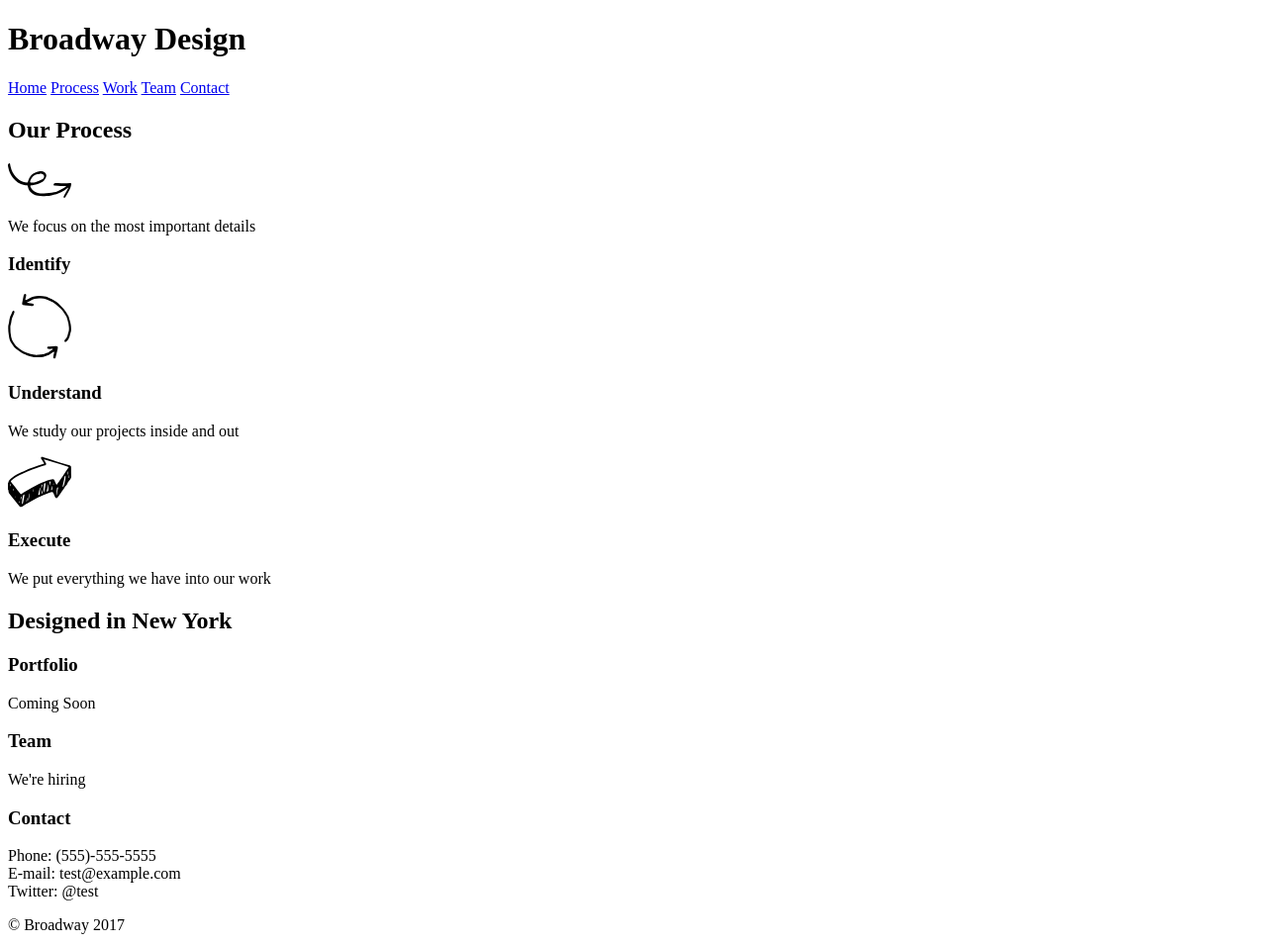
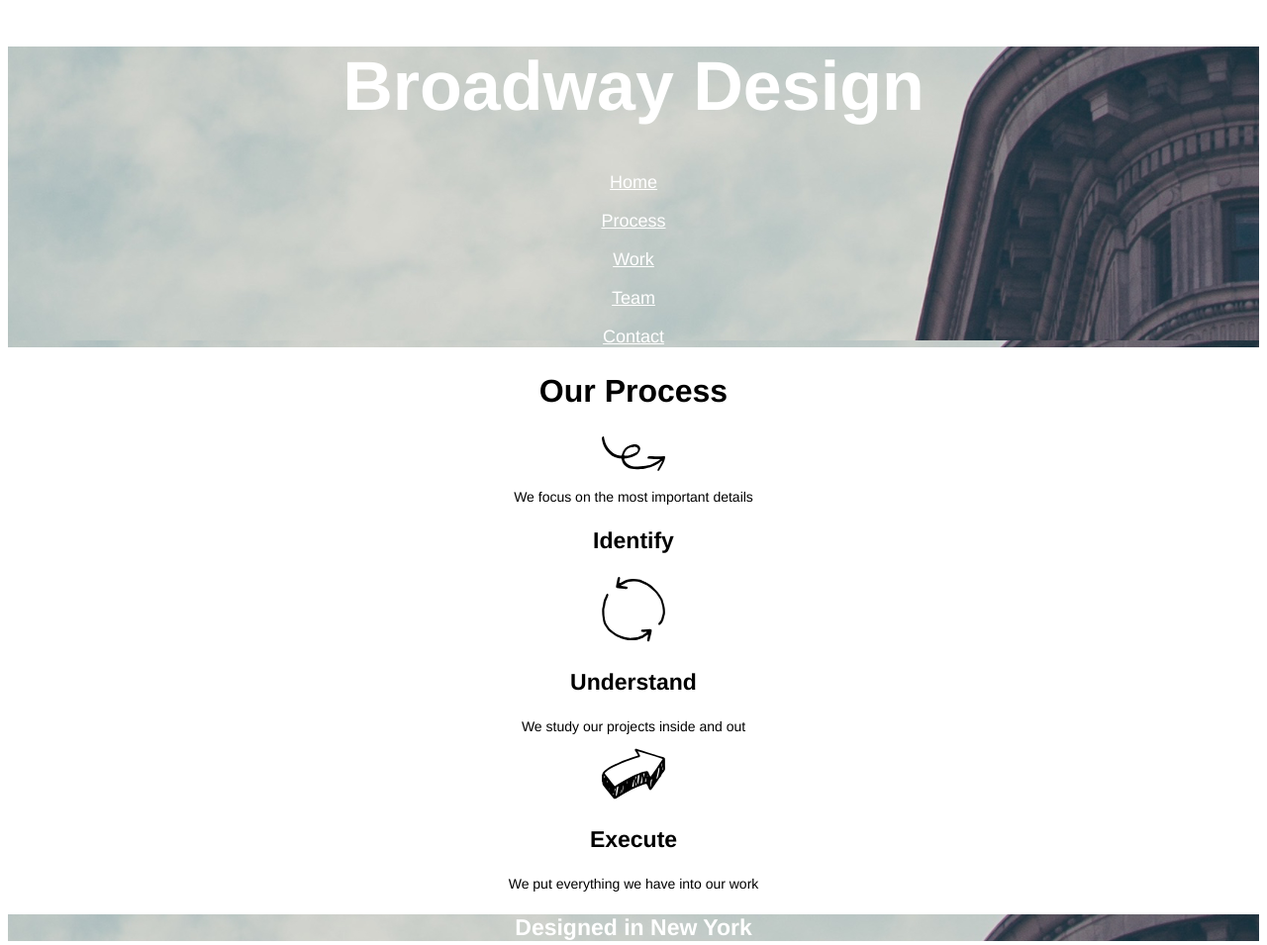
Before and after one commit to gina2014/broadway, a plain HTML site: page index.html in a window 1280 px wide. Shown: the top 955 px of the page at 99% size. Drawn offline with Linux system fonts and the light colour scheme.

Commit message:
Add in CSS code for styling

```diff
--- a/index.html
+++ b/index.html
@@ -6,29 +6,37 @@
   </head>
   <body>
     <div class="header">
-      <h1>Broadway Design</h1>
+      <h1 class="bold white font">Broadway Design</h1>
       <a href="index.html">Home</a>
+      <br>
+      <br>
       <a href="#process">Process</a>
+      <br>
+      <br>
       <a href="#work">Work</a>
+      <br>
+      <br>
       <a href="#team">Team</a>
+      <br>
+      <br>
       <a href="#contact">Contact</a>
     </div>
     <div class="main">
       <div id="process">
-        <h2>Our Process</h2>
+        <h2 class="font bold">Our Process</h2>
         <img src="resources/images/identify.svg" alt="">
-        <p>We focus on the most important details</p>
-        <h3>Identify</h3>
+        <p class="font">We focus on the most important details</p>
+        <h3 class="font bold">Identify</h3>
         <img src="resources/images/understand.svg" alt="">
-        <h3>Understand</h3>
-        <p>We study our projects inside and out</p>
+        <h3 class="font bold">Understand</h3>
+        <p class="font">We study our projects inside and out</p>
         <img src="resources/images/execute.svg" alt="">
-        <h3>Execute</h3>
-        <p>We put everything we have into our work</p>
+        <h3 class="font bold">Execute</h3>
+        <p class="font">We put everything we have into our work</p>
       </div>
       <div id="work">
-        <h2>Designed in New York</h2>
-        <h3>Portfolio</h3>
+        <h3 class="font white bold">Designed in New York</h3>
+        <h3 class="font bold">Portfolio</h3>
         <p>Coming Soon</p>
       </div>
       <div id="team">
--- a/resources/css/style.css
+++ b/resources/css/style.css
@@ -0,0 +1,54 @@
+* {
+  text-align: center;
+}
+
+.font {
+  font-family: Helvetica, sans-serif, serif, cursive;
+}
+.bold {
+  font-weight: bold;
+}
+
+.white {
+  color: white;
+}
+
+.header{
+  background-image: url("../images/the-flatiron-building.png");
+}
+
+.footer {
+  background-color: dimgray;
+  color: white;
+  font-size: 11px;
+}
+
+.footer p {
+  text-align: left;
+}
+
+a {
+  font-size: 18px;
+  color: white;
+  font-family: Helvetica;
+}
+
+h1 {
+  font-size: 70px;
+}
+
+h2 {
+  font-size: 32px;
+}
+
+h3 {
+  font-size: 23px;
+}
+
+#work h3.white {
+  background-image: url("../images/the-flatiron-building.png");
+}
+
+p {
+  font-size: 14px;
+}
```
